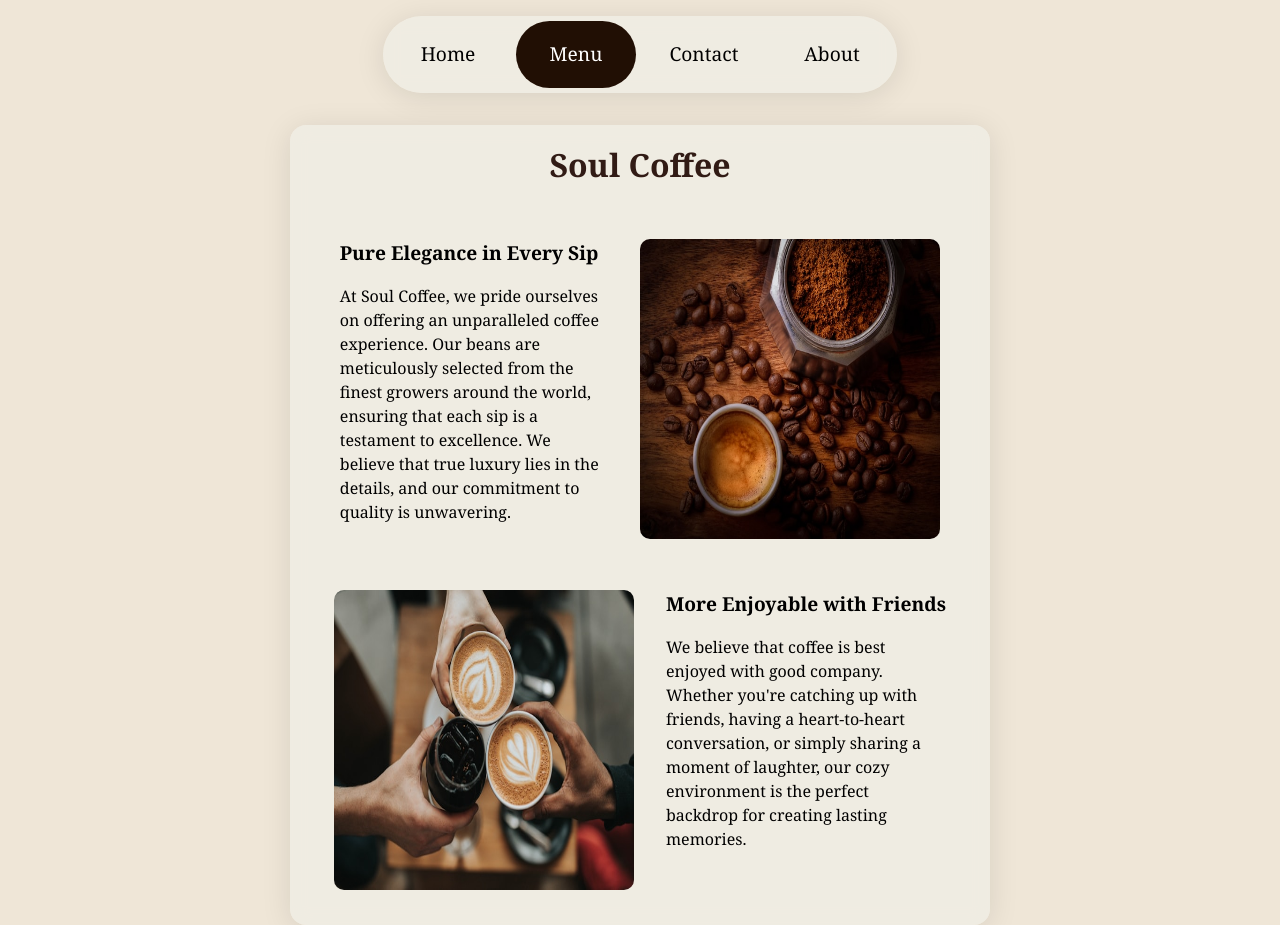
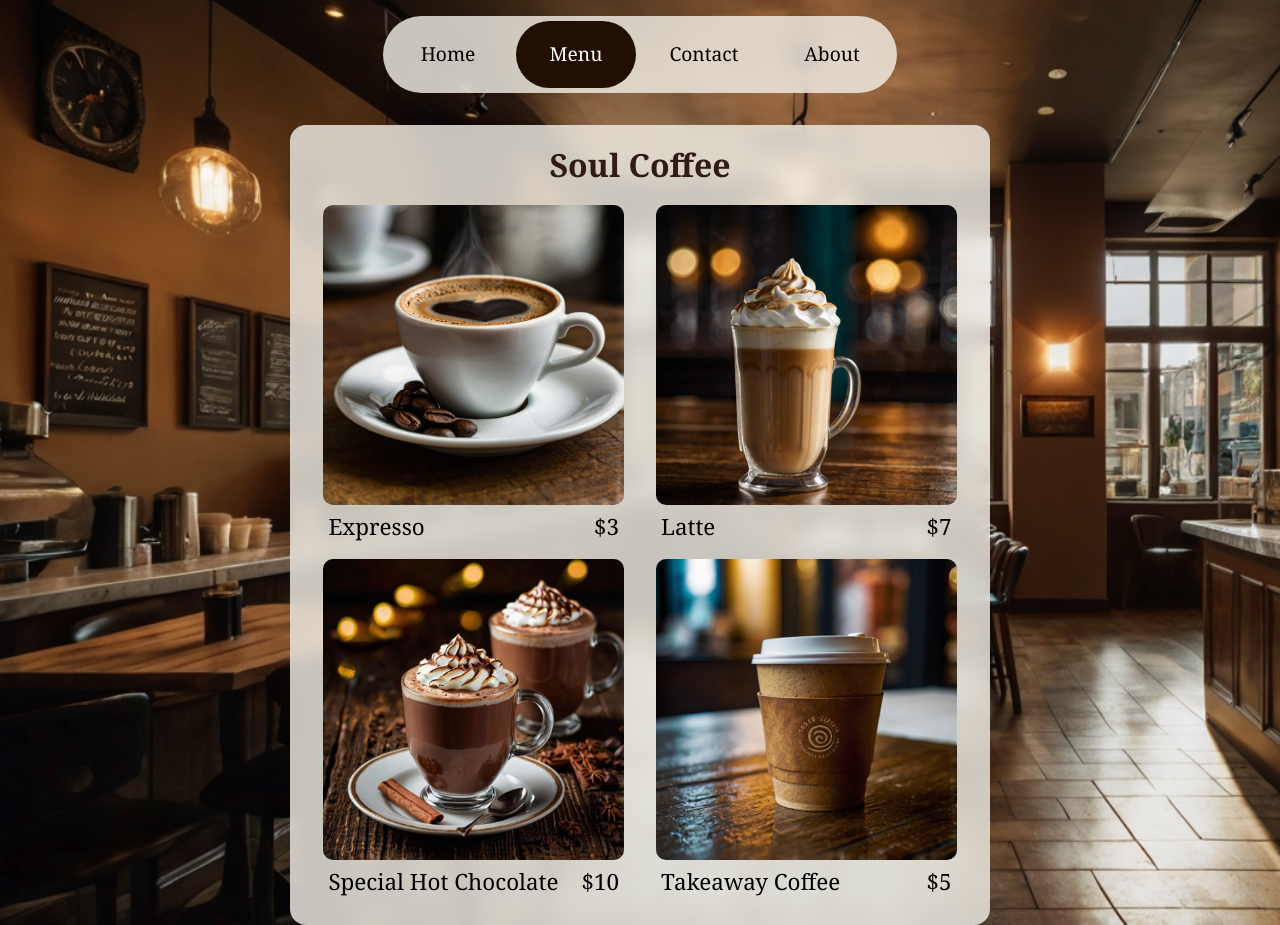
Before and after one commit to thomasmfx/restaurant-page, a website built with webpack: page src/index.html in a window 1280 px wide. Both pictures are taken after a click on the button "Menu". Built offline with nearby package versions, Linux system fonts and the light colour scheme; files whose address does not match are found by name.

Commit message:
feat: Add Menu's content and tab changing behavior

```diff
--- a/src/home.js
+++ b/src/home.js
@@ -7,16 +7,20 @@ import {
 } from './domManipulation.js';
 
 const container = document.querySelector('#container');
-const content = createElementWithClass('div', 'content');
 
 export default function showHomeTab() {
+    const content = createElementWithClass('div', 'content');
     if(content.id !== 'home-tab') {
         removeCurrentTab()
+
         content.appendChild(createElementWithId('h1', 'heading', 'Soul Coffee'));
+
         content.id = 'home-tab';
-        firstSection();
-        secondSection();
-    };
+
+        content.append(firstSection(), secondSection());
+
+        container.appendChild(content);
+    }
 };
 
 function firstSection() {
@@ -34,8 +38,7 @@ function firstSection() {
     row.appendChild(sideTextDiv);
     row.appendChild(img);
 
-    content.appendChild(row);
-    container.append(content);
+    return row
 };
 
 function secondSection() {
@@ -53,5 +56,5 @@ function secondSection() {
     row.appendChild(img);
     row.appendChild(sideTextDiv);
 
-    content.appendChild(row);
+    return row
 };
--- a/src/index.js
+++ b/src/index.js
@@ -1,37 +1,35 @@
 import './style.css';
+import { paintBtn, removeBtnsPaint } from './domManipulation.js';
 import showHomeTab from './home.js';
-import {
-    paintBtn,
-    removeBtnsPaint
-} from './domManipulation.js';
+import showMenuTab from './menu.js'
 
 const homeBtn = document.querySelector('#home');
 const menuBtn = document.querySelector('#menu');
-const contactBtn = document.querySelector('#contact');
-const aboutBtn = document.querySelector('#about');
+// const contactBtn = document.querySelector('#contact');
+// const aboutBtn = document.querySelector('#about');
 
 window.onload = paintBtn(homeBtn), showHomeTab();
 
 homeBtn.addEventListener('click', () =>{
+    showHomeTab();
     removeBtnsPaint();
     paintBtn(homeBtn);
-    showHomeTab();
 });
 
 menuBtn.addEventListener('click', () => {
+    showMenuTab();
     removeBtnsPaint();
     paintBtn(menuBtn);
-    showHomeTab();
 });
 
-contactBtn.addEventListener('click', () => {
-    removeBtnsPaint();
-    paintBtn(contactBtn);
-    // showContactTab();
-});
+// contactBtn.addEventListener('click', () => {
+//     removeBtnsPaint();
+//     paintBtn(contactBtn);
+//     // showContactTab();
+// });
 
-aboutBtn.addEventListener('click', () => {
-    removeBtnsPaint();
-    paintBtn(aboutBtn);
-    // showAboutTab();
-});
+// aboutBtn.addEventListener('click', () => {
+//     removeBtnsPaint();
+//     paintBtn(aboutBtn);
+//     // showAboutTab();
+// });
--- /dev/null
+++ b/src/menu.js
@@ -0,0 +1,40 @@
+import {
+    createElement,
+    createElementWithId,
+    createElementWithClass,
+    createImgWithSrc,
+    removeCurrentTab
+} from './domManipulation.js';
+
+const container = document.querySelector('#container');
+
+const expresso = createItem('Expresso', '$3','../assets/menu/expresso_coffee.jpg');
+const latte = createItem('Latte', '$7', '../assets/menu/latte_coffee.jpg');
+const chocolate = createItem('Special Hot Chocolate', '$10', '../assets/menu/special_hot_chocolate.jpg');
+const takeaway = createItem('Takeaway Coffee', '$5', '../assets/menu/takeaway_coffee.jpg');
+
+export default function showMenuTab() {
+    const content = createElementWithClass('div', 'content');
+    if(content.id !== 'menu-tab') {
+        removeCurrentTab();
+        content.appendChild(createElementWithId('h1', 'heading', 'Soul Coffee'));
+        content.id = 'menu-tab';
+        content.append(expresso, latte, chocolate, takeaway)
+        container.appendChild(content)
+    }
+};
+
+function createItem(name, price, imgSrc) {
+    const itemPlaceholder = createElementWithClass('div', 'menu-item')
+    const labelDiv = createElementWithClass('div', 'label');
+    const img = createImgWithSrc(`${imgSrc}`);
+    const coffeeName = createElement('p');
+    coffeeName.textContent = name;
+    const coffeePrice = createElement('span');
+    coffeePrice.textContent = price;
+
+    labelDiv.append(coffeeName, coffeePrice);
+    itemPlaceholder.append(img, labelDiv)
+
+    return itemPlaceholder
+};
--- a/src/style.css
+++ b/src/style.css
@@ -26,7 +26,7 @@ input, button, textarea, select { font: inherit; }
 
 body {
     font-family: 'Noto Serif';
-    background: url(../assets/wallpaper_coffee.jpeg);
+    background: url(../assets/wallpaper.jpg);
     background-size: cover;
     background-repeat: no-repeat;
     background-color: var(--bone);
@@ -100,16 +100,18 @@ button:hover {
     font-size: 2rem;
     flex-basis: 100%;
     text-align: center;
+    align-self: flex-start;
+
 }
 
-.row {
+#home-tab > .row {
     display: flex;
     flex-wrap: wrap;
     justify-content: space-between;
     column-gap: 2em;
 }
 
-.row > img{
+#home-tab > .row > img {
     width: 300px;
     height: 300px;
 
@@ -137,8 +139,39 @@ button:hover {
 
 /* Menu Tab */
 
+#menu-tab {
+    display: flex;
+    flex-wrap: wrap;
+    justify-content: center;
+    align-items: center;
+    column-gap: 2em;
+}
+
+.label {
+    display: flex;
+    justify-content: space-between;
+}
 
 
+.menu-item {
+    flex-basis: 45%;
+    height: min-content;
+}
+
+.menu-item > img {
+    width: 500px;
+    border-radius: 10px;
+}
+
+.menu-item > img:hover {
+    cursor: pointer;
+    filter: brightness(90%);
+}
+
+.menu-item > .label {
+    margin: 5px;
+    font-size: 1.4rem;
+}
 /* Contact Tab */
 
 
```
Also changed, not shown: assets/menu/expresso_coffee.jpg (added), assets/menu/latte_coffee.jpg (added), assets/menu/special_hot_chocolate.jpg (added), assets/menu/takeaway_coffee.jpg (added).
